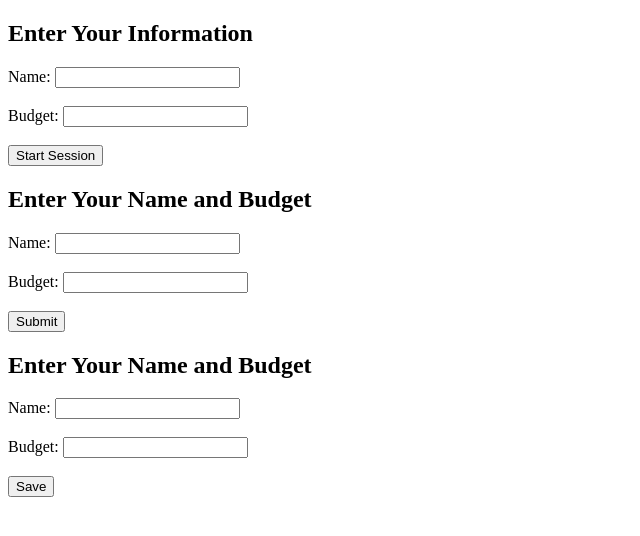
After one commit to hasibhasan554-bot/Assignment, a PHP site: page /sessionform.php in a window 1280 px wide. The commit adds this page. Shown: the top 536 px of the page, without its empty margins (0-640 px from the left). Run offline with PHP 8.4, Linux system fonts and the light colour scheme.

Commit message:
Add files via upload

```diff
--- /dev/null
+++ b/sessionform.php
@@ -0,0 +1,120 @@
+<?php
+// Start the session
+session_start();
+
+// Check if form is submitted
+if ($_SERVER["REQUEST_METHOD"] == "POST") {
+    // Store form data in session
+    $_SESSION['username'] = $_POST['username'];
+    $_SESSION['budget'] = $_POST['budget'];
+
+    echo "<h3>Session started successfully!</h3>";
+    echo "<p><b>User Name:</b> " . $_SESSION['username'] . "</p>";
+    echo "<p><b>Budget:</b> $" . $_SESSION['budget'] . "</p>";
+}
+?>
+
+<!DOCTYPE html>
+<html>
+<head>
+    <title>User Budget Form</title>
+</head>
+<body>
+    <h2>Enter Your Information</h2>
+    <form method="POST" action="">
+        <label for="username">Name:</label>
+        <input type="text" name="username" required><br><br>
+
+        <label for="budget">Budget:</label>
+        <input type="number" name="budget" required><br><br>
+
+        <input type="submit" value="Start Session">
+    </form>
+</body>
+</html>
+
+
+
+
+<?php
+// Start the session
+session_start();
+
+// Check if form is submitted
+if ($_SERVER["REQUEST_METHOD"] == "POST") {
+    // Store user input into session
+    $_SESSION['username'] = $_POST['username'];
+    $_SESSION['budget'] = $_POST['budget'];
+}
+
+// If session data exists, show the message
+if (isset($_SESSION['username']) && isset($_SESSION['budget'])) {
+    echo "<h2>Welcome, " . htmlspecialchars($_SESSION['username']) . "! Your budget is $" . htmlspecialchars($_SESSION['budget']) . ".</h2>";
+} else
+?>
+<!DOCTYPE html>
+<html>
+<head>
+    <title>User Budget Form</title>
+</head>
+<body>
+    <h2>Enter Your Name and Budget</h2>
+    <form method="POST" action="">
+        <label for='username'>Name:</label>
+        <input type='text' name='username' required><br><br>
+
+        <label for='budget'>Budget:</label>
+        <input type='number' name='budget' required><br><br>
+
+        <input type='submit' value='Submit'>
+    </form>
+</body>
+</html
+
+
+<?php
+// Start the session
+session_start();
+
+// If the user submits the form, store data in session
+if ($_SERVER["REQUEST_METHOD"] == "POST" && isset($_POST['save'])) {
+    $_SESSION['username'] = $_POST['username'];
+    $_SESSION['budget'] = $_POST['budget'];
+}
+
+// If the user clicks "Delete Session", clear session data
+if (isset($_POST['delete'])) {
+    session_unset();     // Remove all session variables
+    session_destroy();   // Destroy the session
+    echo "<h3>Session deleted successfully!</h3>";
+}
+?>
+
+<!DOCTYPE html>
+<html>
+<head>
+    <title>User Budget Form</title>
+</head>
+<body>
+    <?php if (isset($_SESSION['username']) && isset($_SESSION['budget'])): ?>
+        <h2>Welcome, <?= htmlspecialchars($_SESSION['username']); ?>!
+        Your budget is $<?= htmlspecialchars($_SESSION['budget']); ?>.</h2>
+
+        <form method="POST" action="">
+            <input type="submit" name="delete" value="Delete Session">
+        </form>
+
+    <?php else: ?>
+        <h2>Enter Your Name and Budget</h2>
+        <form method="POST" action="">
+            <label for="username">Name:</label>
+            <input type="text" name="username" required><br><br>
+
+            <label for="budget">Budget:</label>
+            <input type="number" name="budget" required><br><br>
+
+            <input type="submit" name="save" value="Save">
+        </form>
+    <?php endif; ?>
+</body>
+</html>
```
Also changed, not shown: handleError.php (added, +25 -0 lines), index.php (+27 -0 lines), recursive.php (added, +21 -0 lines), callbackFunction.php (added).
